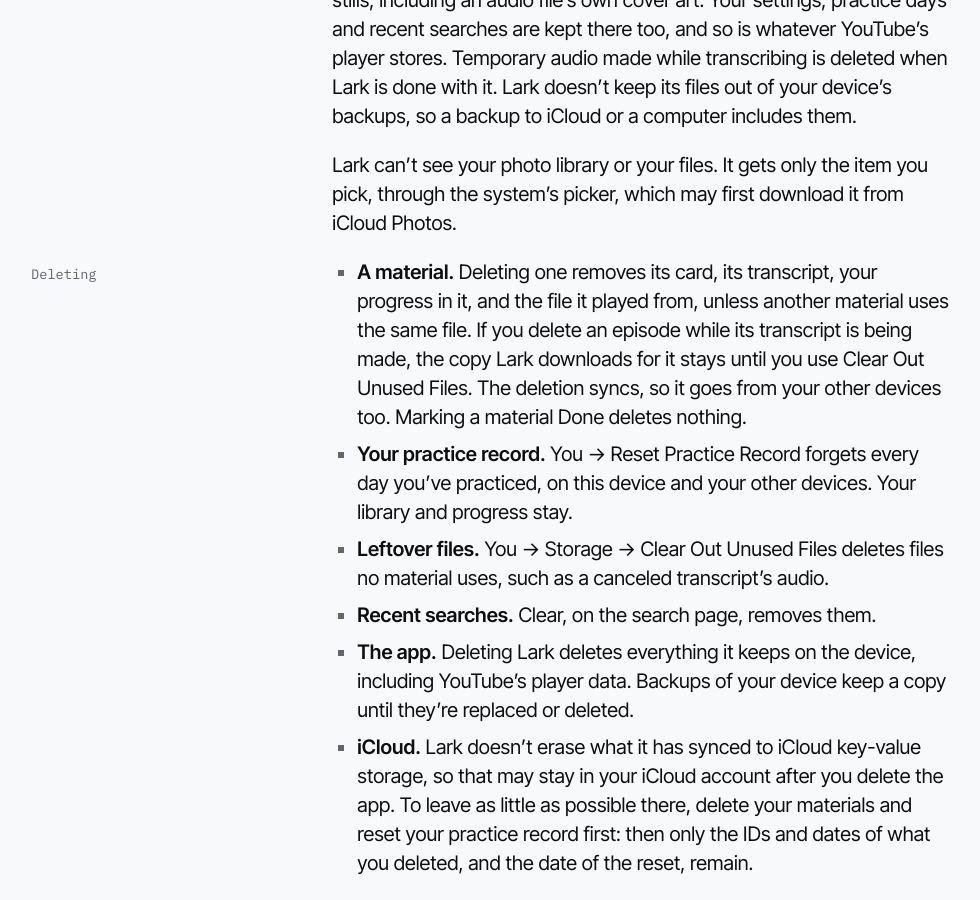
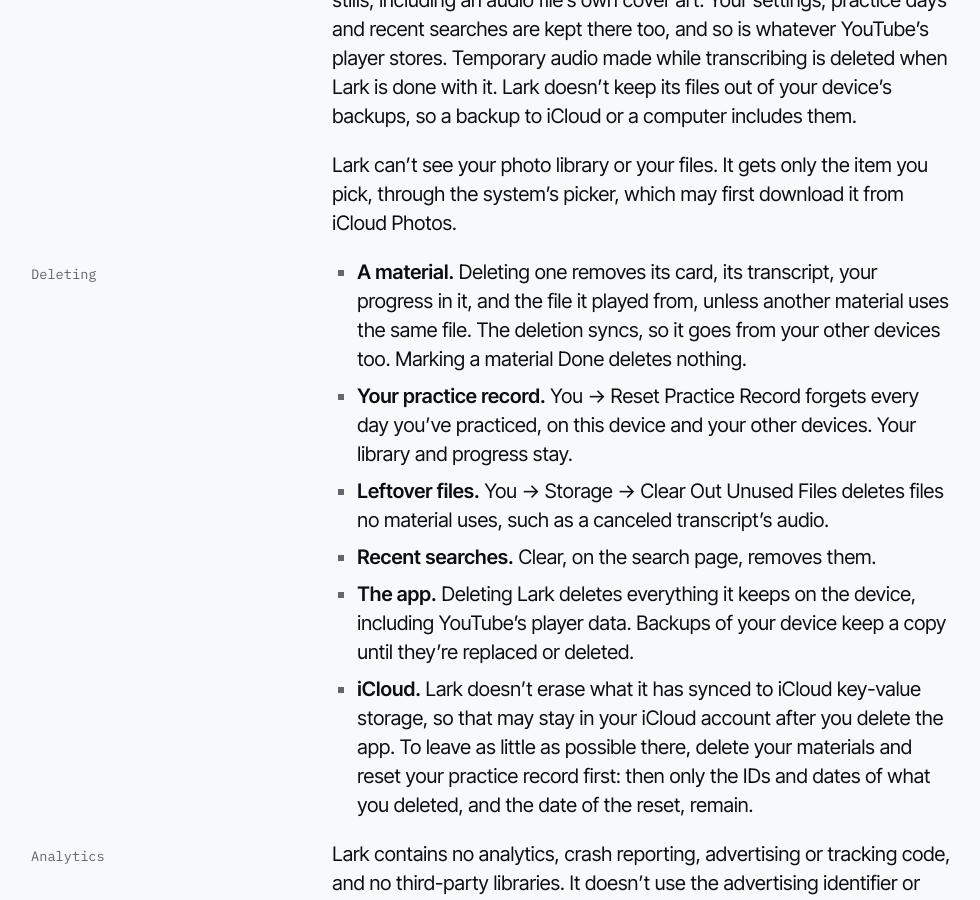
Before and after one commit to 1asso/1asso.github.io, a Jekyll site: the page built from privacy.md, in a window 1280 px wide and 900 px high, scrolled down 8780 px. Shown: the whole window, without its empty margins (17-997 px from the left). Built offline with Jekyll 4.4.1, drawn with Linux system fonts in a browser that asks for light colours.

Commit message:
Leave a Lark bug out of the privacy page; it's being fixed in the app

```diff
--- a/privacy.md
+++ b/privacy.md
@@ -228,7 +228,7 @@ Lark can’t see your photo library or your files. It gets only the item you pic
 ### Deleting
 {: .margin}
 
-- **A material.** Deleting one removes its card, its transcript, your progress in it, and the file it played from, unless another material uses the same file. If you delete an episode while its transcript is being made, the copy Lark downloads for it stays until you use Clear Out Unused Files. The deletion syncs, so it goes from your other devices too. Marking a material Done deletes nothing.
+- **A material.** Deleting one removes its card, its transcript, your progress in it, and the file it played from, unless another material uses the same file. The deletion syncs, so it goes from your other devices too. Marking a material Done deletes nothing.
 - **Your practice record.** You&nbsp;→ Reset Practice Record forgets every day you’ve practiced, on this device and your other devices. Your library and progress stay.
 - **Leftover files.** You&nbsp;→ Storage&nbsp;→ Clear Out Unused Files deletes files no material uses, such as a canceled transcript’s audio.
 - **Recent searches.** Clear, on the search page, removes them.
```
